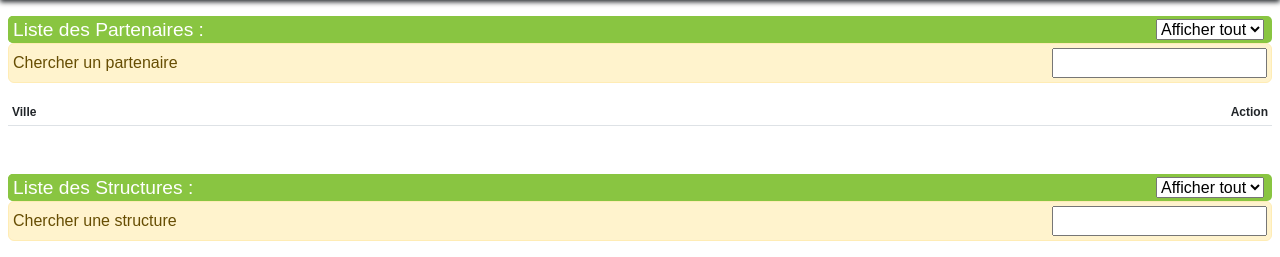
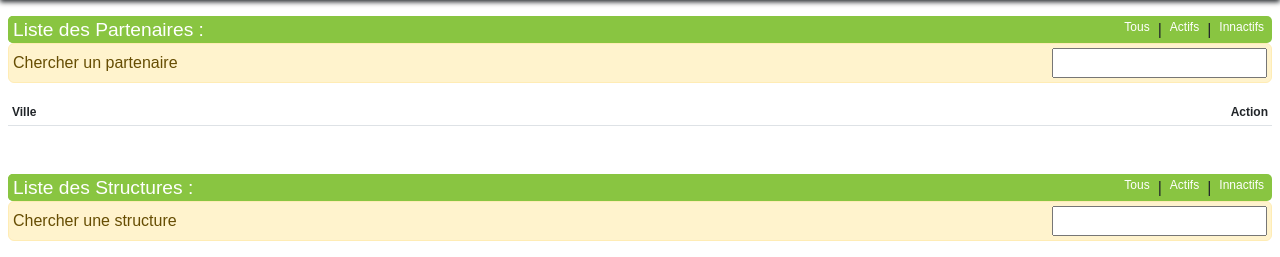
Before and after one commit to Skoognuts/ECF-Graduate-Developpeur, a Symfony app: template templates/admin/index.html.twig in a window 1280 px wide. Shown: the part 73-330 px from the top of the page. Run offline with Twig, Linux system fonts and the light colour scheme; the template is opened without the code that fills it, so the values that code supplies are empty; some libraries are stand-ins or nearby versions; some web fonts are replaced.

Commit message:
Add admin filters

```diff
--- a/public/styles/style.css
+++ b/public/styles/style.css
@@ -37,6 +37,20 @@ a:active {
 .admin-filter-bar {
   background: #89c541;
   border-radius: 5px;
+}
+
+.white-link-activ {
+  font-size: 0.75rem;
+  font-weight: bold;
+  color: #23272a !important;
+  text-decoration: none;
+}
+
+.white-link {
+  font-size: 0.75rem;
+  font-weight: normal;
+  color: #ffffff !important;
+  text-decoration: none;
 }
 
 .brand-wrapper {
--- a/templates/admin/index.html.twig
+++ b/templates/admin/index.html.twig
@@ -16,11 +16,13 @@
         <section class="partner-list ms-2 me-2 mb-5">
             <div class="admin-filter-bar d-flex flex-row justify-content-between align-items-center">
                 <h2 class="mb-0">Liste des Partenaires :</h2>
-                <select class="me-2" id="partnerActivSelection">
-                    <option value="all">Afficher tout</option>
-                    <option value="all">Actifs</option>
-                    <option value="all">Innactifs</option>
-                </select>
+                <div class="d-flex flex-row justify-content-end me-2">
+                    <a class="{% if activPartnerLinks[0] == true %}white-link-activ{% else %}white-link{% endif %}" href="{{ path('app_admin') }}">Tous</a>
+                    <p class="m-0">&ensp;|&ensp;</p>
+                    <a class="{% if activPartnerLinks[1] == true %}white-link-activ{% else %}white-link{% endif %}" href="{{ path('app_admin_activ_partners') }}">Actifs</a>
+                    <p class="m-0">&ensp;|&ensp;</p>
+                    <a class="{% if activPartnerLinks[2] == true %}white-link-activ{% else %}white-link{% endif %}" href="{{ path('app_admin_innactiv_partners') }}">Innactifs</a>
+                </div>
             </div>
             <div class="alert alert-warning p-1">
                 <div class="d-flex flex-row justify-content-between align-items-center">
@@ -29,32 +31,21 @@
                 </div>
                 <div id="partnerSearch"></div>
             </div>
-            <table class="table table-sm table-hover">
-                <thead>
-                    <tr class="table-head">
-                        <th style="width: 75%">Ville</th>
-                        <th class="text-end" style="width: 25%">Action</th>
-                    </tr>
-                </thead>
-                <tbody>
-                    {% for partner in partners %}
-                        <tr>
-                            <td><b>{{ partner.city }}</b></td>
-                            <td class="text-end"><a href="{{ path('app_admin_show_partner', {'id': partner.id}) }}" class="btn btn-sm btn-success">Voir</a></td>
-                        </tr>
-                    {% endfor %}
-                </tbody>
-            </table>
+
+            {{ include('parts/_partner_table.html.twig') }}
+
         </section>
 
         <section class="structure-list ms-2 me-2 mb-5">
             <div class="admin-filter-bar d-flex flex-row justify-content-between align-items-center">
                 <h2 class="mb-0">Liste des Structures :</h2>
-                <select class="me-2" id="structureActivSelection">
-                    <option value="all">Afficher tout</option>
-                    <option value="all">Actifs</option>
-                    <option value="all">Innactifs</option>
-                </select>
+                <div class="d-flex flex-row justify-content-end me-2">
+                    <a class="{% if activStructureLinks[0] == true %}white-link-activ{% else %}white-link{% endif %}" href="{{ path('app_admin') }}">Tous</a>
+                    <p class="m-0">&ensp;|&ensp;</p>
+                    <a class="{% if activStructureLinks[1] == true %}white-link-activ{% else %}white-link{% endif %}" href="{{ path('app_admin_activ_structures') }}">Actifs</a>
+                    <p class="m-0">&ensp;|&ensp;</p>
+                    <a class="{% if activStructureLinks[2] == true %}white-link-activ{% else %}white-link{% endif %}" href="{{ path('app_admin_innactiv_structures') }}">Innactifs</a>
+                </div>
             </div>
             <div class="alert alert-warning p-1">
                 <div class="d-flex flex-row justify-content-between align-items-center">
@@ -63,27 +54,12 @@
                 </div>
                 <div id="structureSearch"></div>
             </div>
-            <table class="table table-sm table-hover">
-                <thead>
-                    <tr class="table-head">
-                        <th style="width: 35%">Ville</th>
-                        <th style="width: 50%">Adresse</th>
-                        <th class="text-end" style="width: 15%">Action</th>
-                    </tr>
-                </thead>
-                <tbody>
-                    {% for structure in structures %}
-                        <tr>
-                            <td><b>{{ structure.partnerId.city }}</b></td>
-                            <td>{{ structure.address }}</td>
-                            <td class="text-end"><a href="{{ path('app_admin_show_structure', {'id': structure.id}) }}" class="btn btn-sm btn-success">Voir</a></td>
-                        </tr>
-                    {% endfor %}
-                </tbody>
-            </table>
+
+            {{ include('parts/_structure_table.html.twig') }}
+
         </section>
 
-        <script src="#"></script>
+        <script src="{{ asset('scripts/search.js') }}"></script>
     </main>
 
     {{ include('parts/_footer.html.twig') }}
--- /dev/null
+++ b/templates/parts/_partner_table.html.twig
@@ -0,0 +1,16 @@
+<table class="table table-sm table-hover">
+    <thead>
+        <tr class="table-head">
+            <th style="width: 75%">Ville</th>
+            <th class="text-end" style="width: 25%">Action</th>
+        </tr>
+    </thead>
+    <tbody>
+        {% for partner in partners %}
+            <tr>
+                <td><b>{{ partner.city }}</b></td>
+                <td class="text-end"><a href="{{ path('app_admin_show_partner', {'id': partner.id}) }}" class="btn btn-sm btn-success">Voir</a></td>
+            </tr>
+        {% endfor %}
+    </tbody>
+</table>
--- /dev/null
+++ b/templates/parts/_structure_table.html.twig
@@ -0,0 +1,18 @@
+<table class="table table-sm table-hover">
+    <thead>
+        <tr class="table-head">
+            <th style="width: 35%">Ville</th>
+            <th style="width: 50%">Adresse</th>
+            <th class="text-end" style="width: 15%">Action</th>
+        </tr>
+    </thead>
+    <tbody>
+        {% for structure in structures %}
+            <tr>
+                <td><b>{{ structure.partnerId.city }}</b></td>
+                <td>{{ structure.address }}</td>
+                <td class="text-end"><a href="{{ path('app_admin_show_structure', {'id': structure.id}) }}" class="btn btn-sm btn-success">Voir</a></td>
+            </tr>
+        {% endfor %}
+    </tbody>
+</table>
```
Also changed, not shown: src/Controller/AdminController.php (+91 -2 lines), 1 other file.
